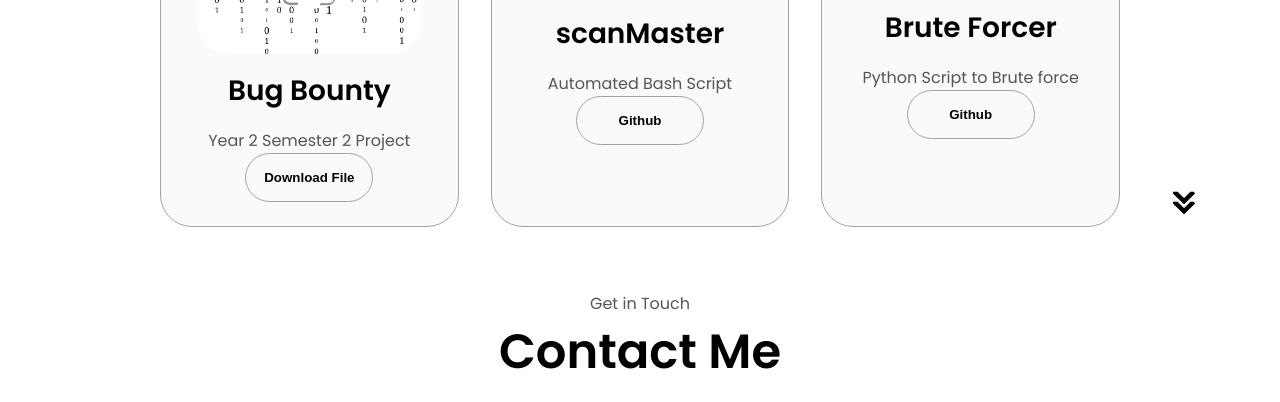
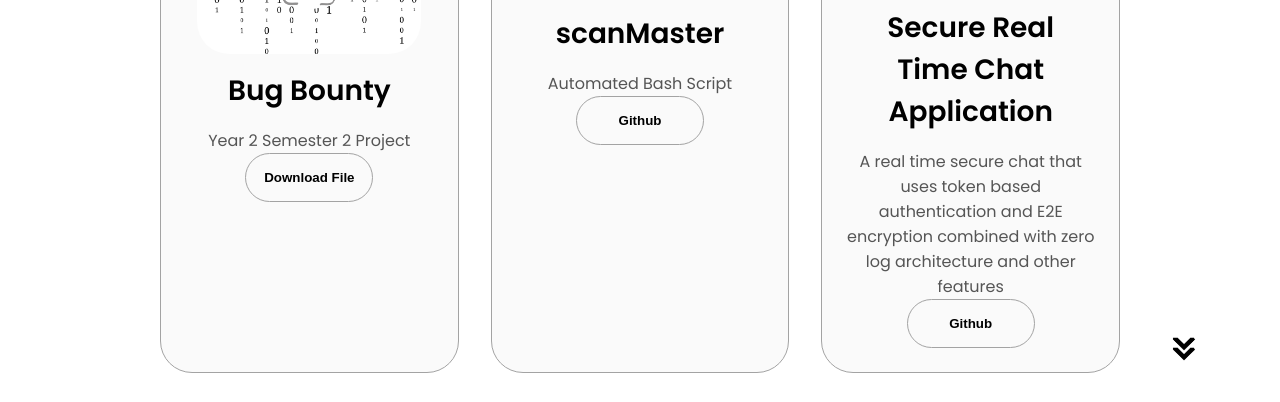
Before and after one commit to Axii03/axii03.github.io, a plain HTML site: page index.html in a window 1280 px wide. Shown: the part 2788-3190 px from the top of the page. Drawn offline with Linux system fonts and the light colour scheme.

Commit message:
Update index.html

```diff
--- a/index.html
+++ b/index.html
@@ -331,12 +331,12 @@
                 class="project-img"
               />
             </div>
-            <h2 class="experience-sub-title project-title">Brute Forcer</h2>
-            <p>Python Script to Brute force</p>
+            <h2 class="experience-sub-title project-title">Secure Real Time Chat Application</h2>
+            <p>A real time secure chat that uses token based authentication and E2E encryption combined with zero log architecture and other features</p>
             <div class="btn-container">
               <button
                 class="btn btn-color-2 project-btn"
-                onclick="location.href='https://github.com/Axii03/exe-bruteForce'"
+                onclick="location.href='https://github.com/Axii03/SafeX"
               >
                 Github
               </button>
```
